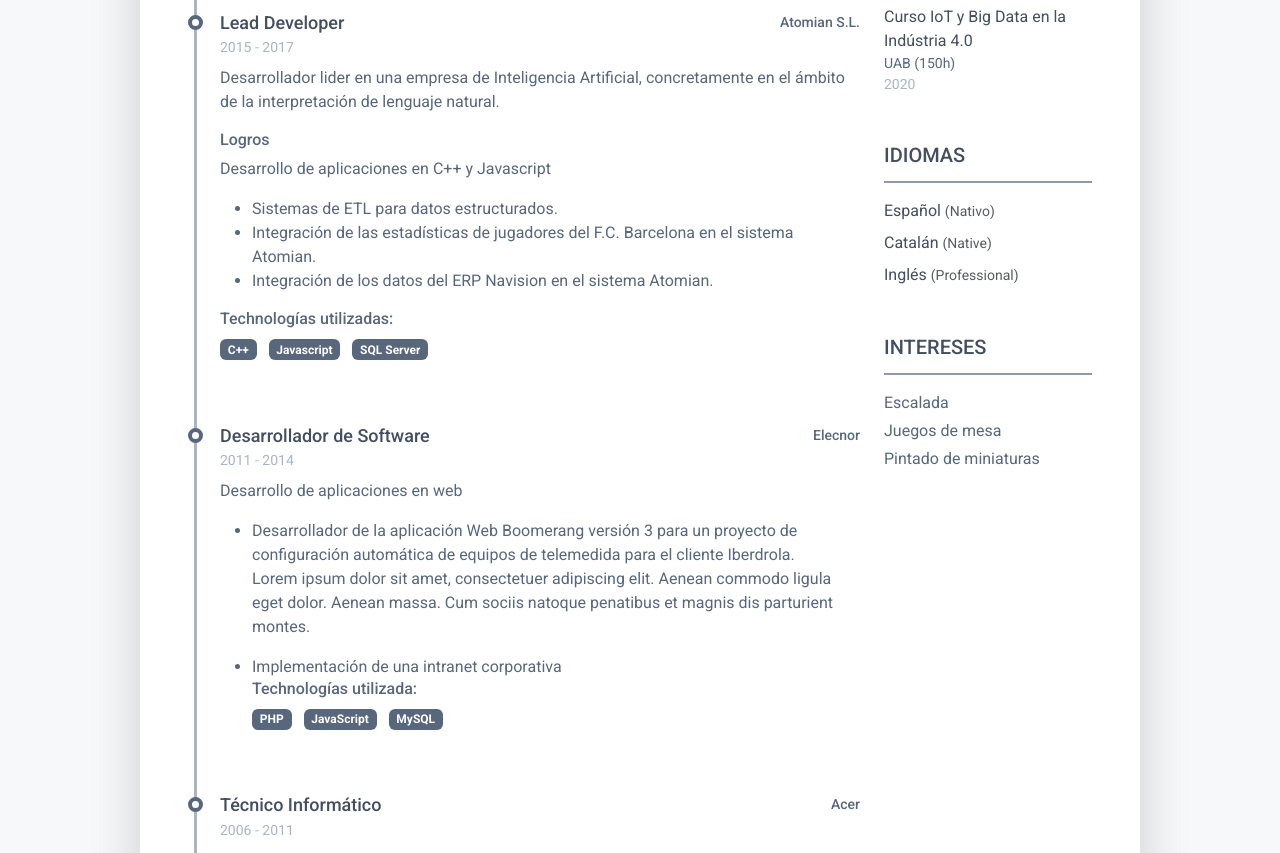
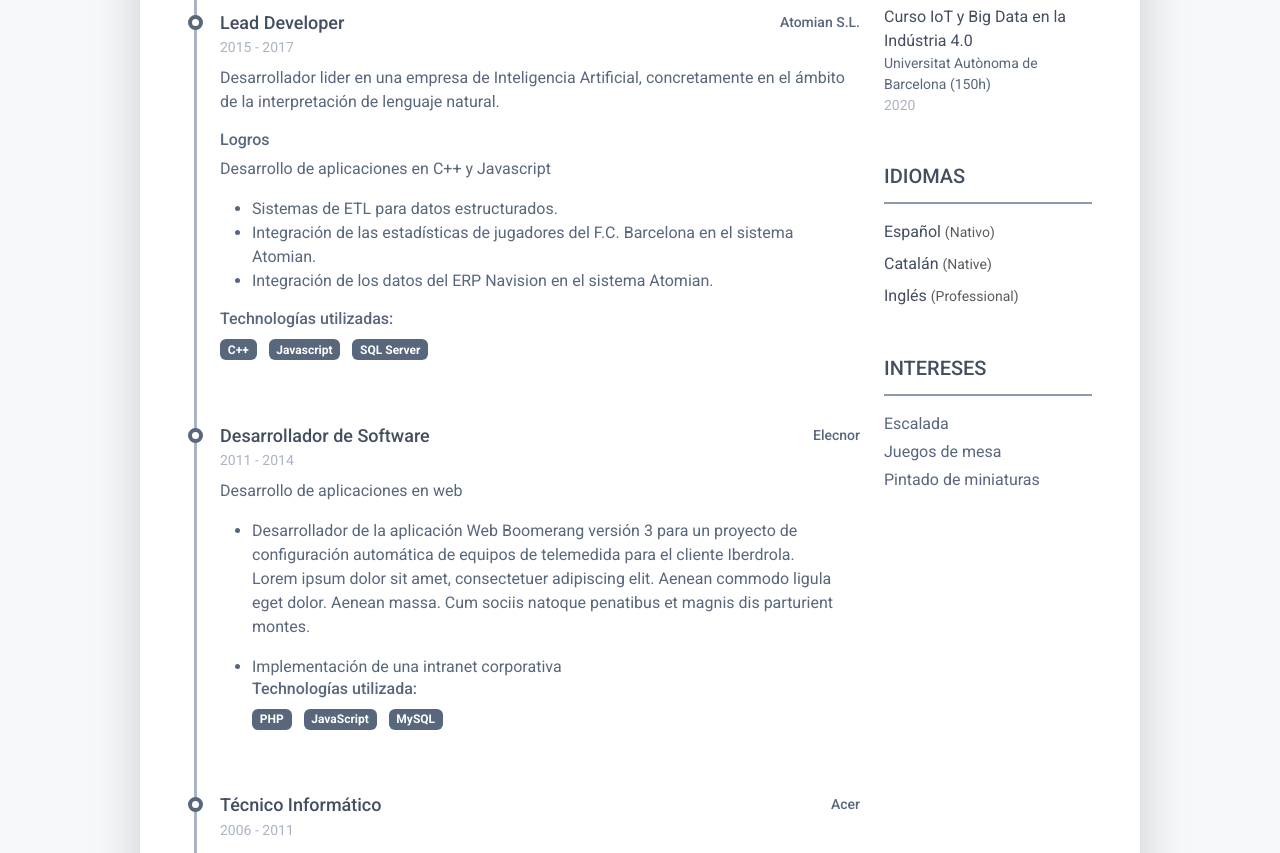
Before and after one commit to asantolaria/mycv, a plain HTML site: page index.html in a window 1280 px wide. Shown: the part 1627-2480 px from the top of the page. Drawn offline with Linux system fonts and the light colour scheme.

Commit message:
update UAB

```diff
--- a/index.html
+++ b/index.html
@@ -305,7 +305,7 @@
                                     </li>
                                     <li class="mb-2">
                                         <div class="resume-degree font-weight-bold">Curso IoT y Big Data en la Indústria 4.0</div>
-                                        <div class="resume-degree-org">UAB (150h)</div>
+                                        <div class="resume-degree-org">Universitat Autònoma de Barcelona (150h)</div>
                                         <div class="resume-degree-time">2020</div>
                                     </li>
 							    </ul>
```
